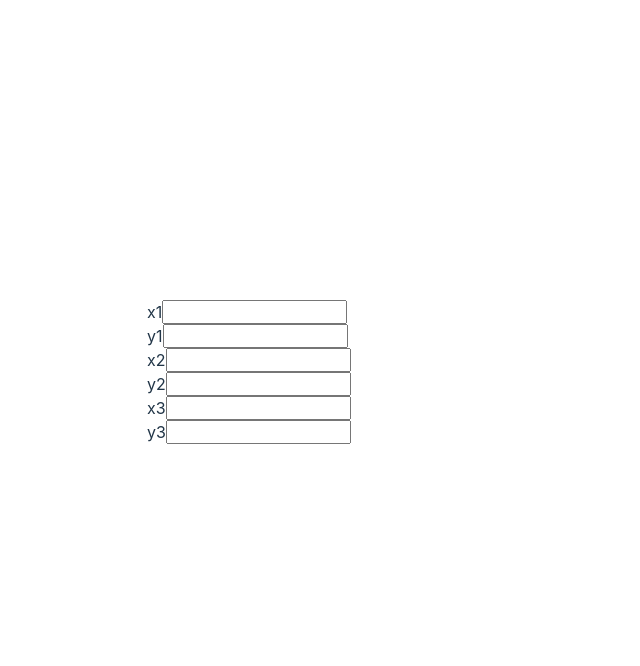
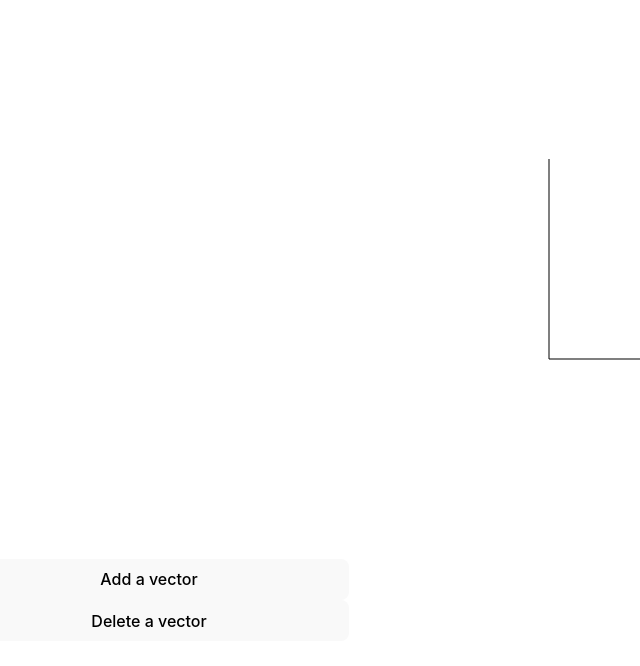
Before and after one commit to Project-Code-UVA/LinearPlot3D, a React (Vite) app in the folder LinearPlot3D/: page / in a window 1280 px wide. Shown: the top 666 px of the page, without its empty margins (291-931 px from the left). Built offline with nearby package versions, Linux system fonts and the light colour scheme; no server answers.

Commit message:
implemented mechanism to add and delete vectors (stored in an array)

```diff
--- a/LinearPlot3D/src/App.css
+++ b/LinearPlot3D/src/App.css
@@ -51,11 +51,11 @@
   margin: 1em 0;
 }
 
-.test {
+.canvas-bound {
   /* border-style: solid; */
   /* border-width: 1px; */
-  width: 200px;
-  height: 200px;
+  width: 400px;
+  height: 400px;
 }
 
 .side {
--- a/LinearPlot3D/src/App.jsx
+++ b/LinearPlot3D/src/App.jsx
@@ -1,136 +1,92 @@
-import { useRef, useState } from "react";
+import { useState } from "react";
 import "./App.css";
 import { Canvas } from "@react-three/fiber";
-import { Line, Text } from "@react-three/drei";
+import { Line } from "@react-three/drei";
 import * as THREE from "three";
 
 const origin = new THREE.Vector3(0, 0, 0);
 
+class Vec {
+  constructor(x, y, z) {
+    this.x = x;
+    this.y = y;
+    this.z = z;
+  }
+}
+
 function App() {
+  const [vectors, setVectors] = useState([]);
+  const handleAddVector = () => {
+    setVectors([...vectors, new Vec(0, 0, 0)]);
+  };
+
+  const handleDeleteVector = () => {
+    setVectors(vectors.slice(0, vectors.length - 1));
+  };
+
   const coordX = new THREE.Vector3(5, 0, 0);
   const coordY = new THREE.Vector3(0, 5, 0);
-
-  const [line1, setLine1] = useState([origin, origin]);
-
-  const [line2, setLine2] = useState([origin, origin]);
-
-  const [line3, setLine3] = useState([origin, origin]);
-
-  const inputRef1 = useRef(null);
-  const inputRef2 = useRef(null);
-  const inputRef3 = useRef(null);
-  const inputRef4 = useRef(null);
-  const inputRef5 = useRef(null);
-  const inputRef6 = useRef(null);
-
-  const handleInput1Change = () => {
-    setLine1([
-      line1[0],
-      new THREE.Vector3(
-        Number(inputRef1.current.value),
-        line1[1].y,
-        line1[1].z
-      ),
-    ]);
-  };
-
-  const handleInput2Change = () => {
-    setLine1([
-      line1[0],
-      new THREE.Vector3(
-        line1[1].x,
-        Number(inputRef2.current.value),
-        line1[1].z
-      ),
-    ]);
-  };
-
-  const handleInput3Change = () => {
-    setLine2([
-      line2[0],
-      new THREE.Vector3(
-        Number(inputRef3.current.value),
-        line2[1].y,
-        line2[1].z
-      ),
-    ]);
-  };
-
-  const handleInput4Change = () => {
-    setLine2([
-      line2[0],
-      new THREE.Vector3(
-        line2[1].x,
-        Number(inputRef4.current.value),
-        line2[1].z
-      ),
-    ]);
-  };
-
-  const handleInput5Change = () => {
-    setLine3([
-      line3[0],
-      new THREE.Vector3(
-        Number(inputRef5.current.value),
-        line3[1].y,
-        line3[1].z
-      ),
-    ]);
-  };
-
-  const handleInput6Change = () => {
-    setLine3([
-      line3[0],
-      new THREE.Vector3(
-        line3[1].x,
-        Number(inputRef6.current.value),
-        line3[1].z
-      ),
-    ]);
-  };
 
   return (
     <>
       <div className="app">
         <div className="side">
-          <div className="input-box">
-            <div>x1</div>
-            <input ref={inputRef1} onChange={handleInput1Change}></input>
+          <div className="scroll-div">
+            {vectors.map((vector, index) => (
+              <div key={index} className="input-box">
+                <div>x</div>
+                <input
+                  onChange={(e) => {
+                    setVectors([
+                      ...vectors.slice(0, index),
+                      new Vec(
+                        Number(e.target.value),
+                        vectors[index].y,
+                        vectors[index].z
+                      ),
+                      ...vectors.slice(index + 1),
+                    ]);
+                  }}
+                ></input>
+                <div>y</div>
+                <input
+                  onChange={(e) => {
+                    setVectors([
+                      ...vectors.slice(0, index),
+                      new Vec(
+                        vectors[index].x,
+                        Number(e.target.value),
+                        vectors[index].z
+                      ),
+                      ...vectors.slice(index + 1),
+                    ]);
+                  }}
+                ></input>
+              </div>
+            ))}
           </div>
-          <div className="input-box">
-            <div>y1</div>
-            <input ref={inputRef2} onChange={handleInput2Change}></input>
-          </div>
-          <div className="input-box">
-            <div>x2</div>
-            <input ref={inputRef3} onChange={handleInput3Change}></input>
-          </div>
-          <div className="input-box">
-            <div>y2</div>
-            <input ref={inputRef4} onChange={handleInput4Change}></input>
-          </div>
-          <div className="input-box">
-            <div>x3</div>
-            <input ref={inputRef5} onChange={handleInput5Change}></input>
-          </div>
-          <div className="input-box">
-            <div>y3</div>
-            <input ref={inputRef6} onChange={handleInput6Change}></input>
-          </div>
+          <button className="vector-button" onClick={handleAddVector}>
+            Add a vector
+          </button>
+          <button className="vector-button" onClick={handleDeleteVector}>
+            Delete a vector
+          </button>
         </div>
-        <div className="test">
+        <div className="canvas-bound">
           <Canvas>
-            <Text
-              position={[0, 0, 0]} // Position in 3D space
-              color="black" // Color of the text
-            >
-              Hello, React Three.js!
-            </Text>
             <Line points={[origin, coordX]} color="black"></Line>
             <Line points={[origin, coordY]} color="black"></Line>
-            <Line points={line1} color="blue" lineWidth={4} />
-            <Line points={line2} color="red" lineWidth={4} />
-            <Line points={line3} color="green" lineWidth={4} />
+            {vectors.map((vector, index) => (
+              <Line
+                key={index}
+                points={[
+                  origin,
+                  new THREE.Vector3(vector.x, vector.y, vector.z),
+                ]}
+                color="purple"
+                lineWidth={4}
+              />
+            ))}
           </Canvas>
         </div>
       </div>
--- a/LinearPlot3D/src/index.css
+++ b/LinearPlot3D/src/index.css
@@ -67,3 +67,13 @@ button:focus-visible {
     background-color: #f9f9f9;
   }
 }
+
+.vecter-button {
+  cursor: pointer;
+}
+
+.scroll-div{
+  width: 400px;
+  height: 400px;
+  overflow-y: scroll;
+}
```
Also changed, not shown: LinearPlot3D/src/copy.jsx (added, +137 -0 lines).
